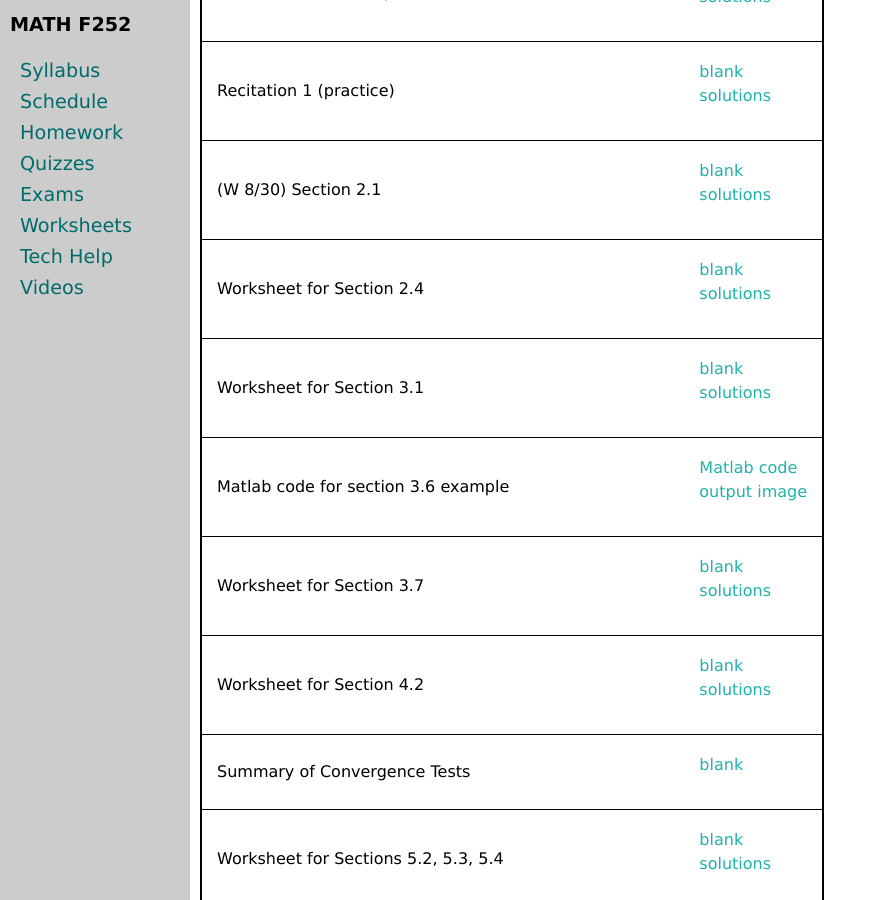
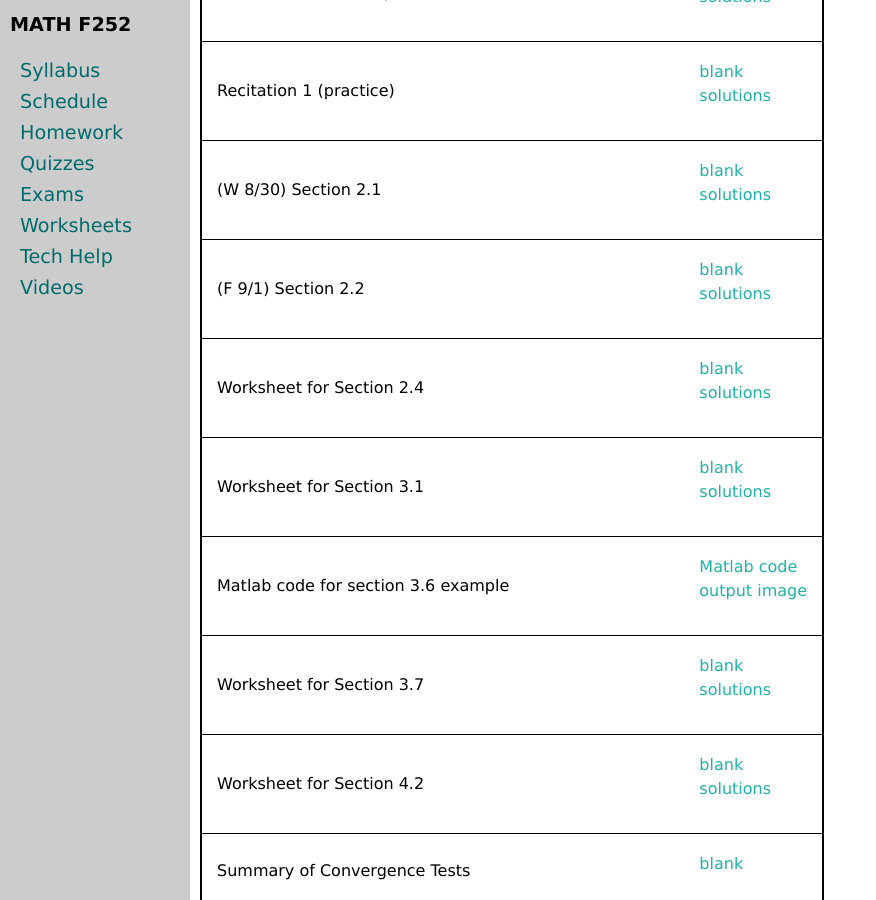
Before and after one commit to uaf-math/calc2, a Jekyll site: the page built from worksheets.md, in a window 1280 px wide and 900 px high, scrolled down 384 px. Shown: the whole window, without its empty margins (0-876 px from the left). Built offline with Jekyll 4.4.1, drawn with Linux system fonts in a browser that asks for light colours.

Commit message:
Update worksheets.yml

```diff
--- a/_data/worksheets.yml
+++ b/_data/worksheets.yml
@@ -12,6 +12,9 @@ worksheets:
   solutions: quiz1solns.pdf
 - name: (W 8/30) Section 2.1
   blank: M252-2-1.pdf
+  solutions: M252-2-1-s.pdf
+- name: (F 9/1) Section 2.2
+  blank: M252-2-2.pdf
   solutions: M252-2-1-s.pdf
 - name: Worksheet for Section 2.4
   blank: 2p4.pdf
```
